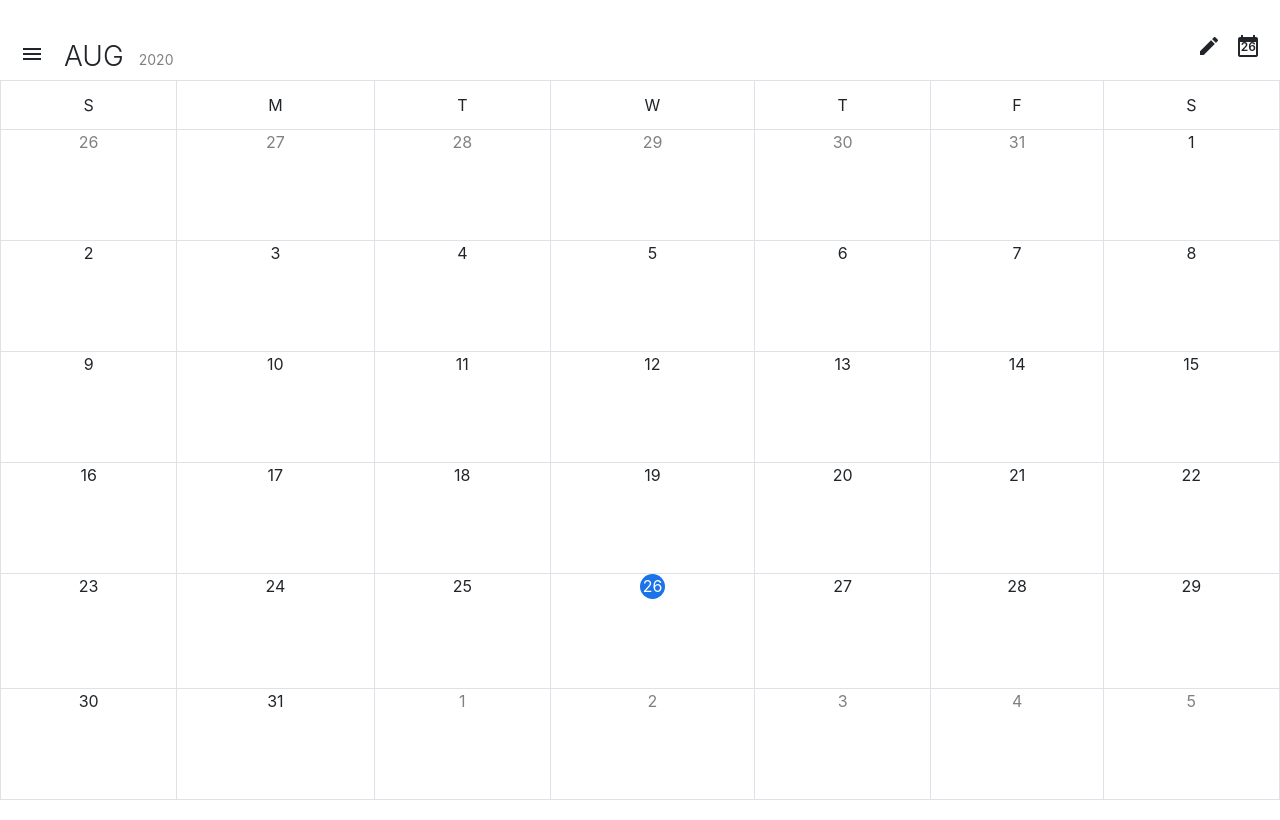
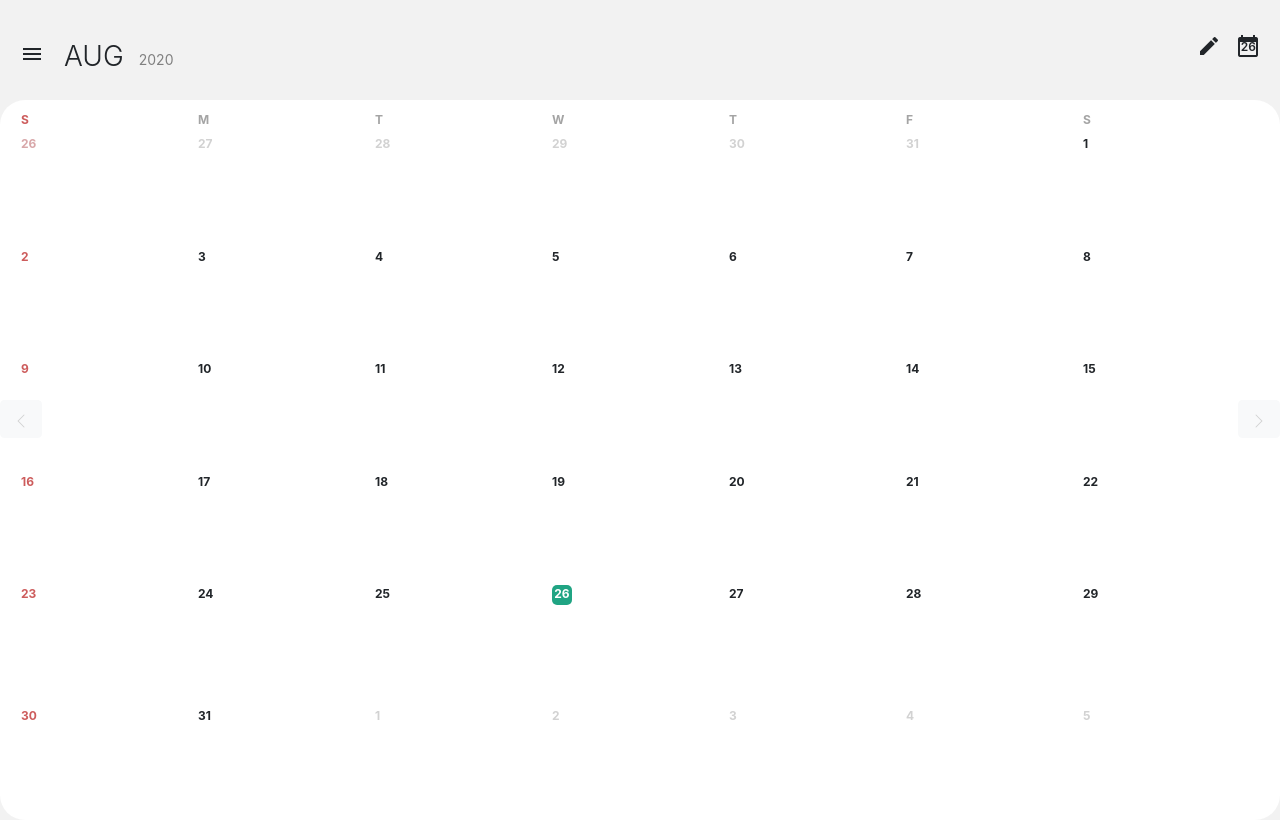
Before and after one commit to kiesarun/calendar, a plain HTML site: page index.html in a window 1280 px wide. Drawn offline with nearby package versions, Linux system fonts and the light colour scheme.

Commit message:
ui is finished

```diff
--- a/index.html
+++ b/index.html
@@ -17,16 +17,6 @@
     <div class="month-header">
       <div class="month-header-left">
         <div class="menu-icon">
-          <!-- <button type="button" class="btn btn-light" onclick="changeMonth('back')">
-            <svg width="1em" height="1em" viewBox="0 0 16 16" class="bi bi-chevron-left" fill="currentColor" xmlns="http://www.w3.org/2000/svg">
-              <path fill-rule="evenodd" d="M11.354 1.646a.5.5 0 0 1 0 .708L5.707 8l5.647 5.646a.5.5 0 0 1-.708.708l-6-6a.5.5 0 0 1 0-.708l6-6a.5.5 0 0 1 .708 0z"/>
-            </svg>
-          </button>
-          <button type="button" class="btn btn-light" onclick="changeMonth('next')">
-            <svg width="1em" height="1em" viewBox="0 0 16 16" class="bi bi-chevron-right" fill="currentColor" xmlns="http://www.w3.org/2000/svg">
-              <path fill-rule="evenodd" d="M4.646 1.646a.5.5 0 0 1 .708 0l6 6a.5.5 0 0 1 0 .708l-6 6a.5.5 0 0 1-.708-.708L10.293 8 4.646 2.354a.5.5 0 0 1 0-.708z"/>
-            </svg>
-          </button> -->
           <div class="material-icons"> menu </div>
         </div>
         <div class="month-name"></div>
@@ -46,7 +36,7 @@
       <table class="table table-bordered">
           <thead>
           <tr>
-              <th> S </th>
+              <th class="sunday"> S </th>
               <th> M </th>
               <th> T </th>
               <th> W </th>
@@ -60,6 +50,22 @@
       </table>
     </div>
 
+    <div class="change-month-btn-left">
+      <button type="button" class="btn btn-light" onclick="changeMonth('back')">
+        <svg width="1em" height="1em" viewBox="0 0 16 16" class="bi bi-chevron-left" fill="currentColor" xmlns="http://www.w3.org/2000/svg">
+          <path fill-rule="evenodd" d="M11.354 1.646a.5.5 0 0 1 0 .708L5.707 8l5.647 5.646a.5.5 0 0 1-.708.708l-6-6a.5.5 0 0 1 0-.708l6-6a.5.5 0 0 1 .708 0z"/>
+        </svg>
+      </button>
+    </div>
+
+    <div class="change-month-btn-right">
+      <button type="button" class="btn btn-light" onclick="changeMonth('next')">
+        <svg width="1em" height="1em" viewBox="0 0 16 16" class="bi bi-chevron-right" fill="currentColor" xmlns="http://www.w3.org/2000/svg">
+          <path fill-rule="evenodd" d="M4.646 1.646a.5.5 0 0 1 .708 0l6 6a.5.5 0 0 1 0 .708l-6 6a.5.5 0 0 1-.708-.708L10.293 8 4.646 2.354a.5.5 0 0 1 0-.708z"/>
+        </svg>
+      </button>
+    </div>
+
     <!-- Optional JavaScript -->
     <!-- jQuery first, then Popper.js, then Bootstrap JS -->
     <script src="https://code.jquery.com/jquery-3.3.1.slim.min.js" integrity="sha384-q8i/X+965DzO0rT7abK41JStQIAqVgRVzpbzo5smXKp4YfRvH+8abtTE1Pi6jizo" crossorigin="anonymous"></script>
--- a/main.js
+++ b/main.js
@@ -35,6 +35,7 @@ function getDaysOfMonth(month, year) {
 
     var htmlCode = '<tr>'
     var start = false
+    var monthNow = _month - 1
     days.forEach((date, index) => {
         if (index % 7 === 0 && index !== 0) {
             htmlCode = htmlCode + '</tr><tr>'
@@ -42,19 +43,29 @@ function getDaysOfMonth(month, year) {
         if (date === 1 ) {
             if (start) {
                 start = false
+                monthNow = _month + 1
             } else {
                 start = true
+                monthNow = _month
             }
         }
+
+        var dayOfWeek = new Date(_year, monthNow, date).getDay()
 
         if (start) {
             if (today() === date) {
                 htmlCode = htmlCode + '<td><div class="today">' + date + '</div></td>'
+            } else if (dayOfWeek === 0) {
+                htmlCode = htmlCode + '<td class="sunday">'+ date + '</td>'
             } else {
                 htmlCode = htmlCode + '<td>' + date + '</td>'
             }
         } else {
-            htmlCode = htmlCode + '<td class="not-current-month">' + date + '</td>'
+            if (dayOfWeek === 0) {
+                htmlCode = htmlCode + '<td class="sunday-not-current-month">' + date + '</td>'
+            } else {
+                htmlCode = htmlCode + '<td class="not-current-month">' + date + '</td>'
+            }
         }
     });
 
--- a/styles.css
+++ b/styles.css
@@ -1,6 +1,7 @@
 .body-container {
     width: 100%;
     height: 100vh;
+    background-color: #f2f2f2;
 }
 
 .month-header {
@@ -10,6 +11,7 @@
     padding: 10px 20px;
     height: 10%;
     text-align: left;
+    margin-bottom: 20px;
 }
 
 .month-header-left {
@@ -52,6 +54,12 @@
 
 .table-responsive-sm {
     height: 90%;
+    width: 100%;
+    padding: 10px 20px 5px 20px;
+    border-radius: 25px;
+    background-color: #fff;
+    font-size: 12px;
+    font-weight: 700;
 }
 
 .table-responsive-sm .table{
@@ -59,32 +67,39 @@
 }
 
 .table-responsive-sm .table thead th{
-    font-weight: normal;
-    text-align: center;
     border-bottom: none;
     border-top: none;
-}
-
-.table-responsive-sm .table tbody tr{
-    text-align: center;
+    padding: 0px;
+    color: #a4a4a4;
+    width: calc(400px / 7);
+    border: 1px solid #fff;
 }
 
 .table-responsive-sm .table tbody tr td{
-    padding: 0px;
+    padding: 5px 0px 0px 0px;
+    border: 1px solid #fff;
+}
+
+.sunday {
+    color: #CD5C5C !important;
+}
+
+.sunday-not-current-month {
+    color: #d8a7a9;
 }
 
 .not-current-month{
-    color: gray;
+    color: 	#d2d2d2
 }
 
 .today {
-    background-color: #1a73e8;
+    /* background-color: #1a73e8; */
+    background-color: #20a483;
     color: white;
-    width: 25px;
-    height: 25px;
-    margin-left: auto;
-    margin-right: auto;
-    border-radius: 50%;
+    width: 20px;
+    height: 20px;
+    border-radius: 5px;
+    text-align: center;
 }
 
 .month-header-right {
@@ -112,3 +127,23 @@
     bottom: 4%;
     left: 20%;
 }
+
+.change-month-btn-left {
+    position: fixed;
+    top: 50%;
+    left: 0;
+}
+
+.change-month-btn-right {
+    position: fixed;
+    top: 50%;
+    right: 0;
+}
+
+.change-month-btn-right button{
+    color: #d2d2d2;
+}
+
+.change-month-btn-left button{
+    color: #d2d2d2;
+}
```
